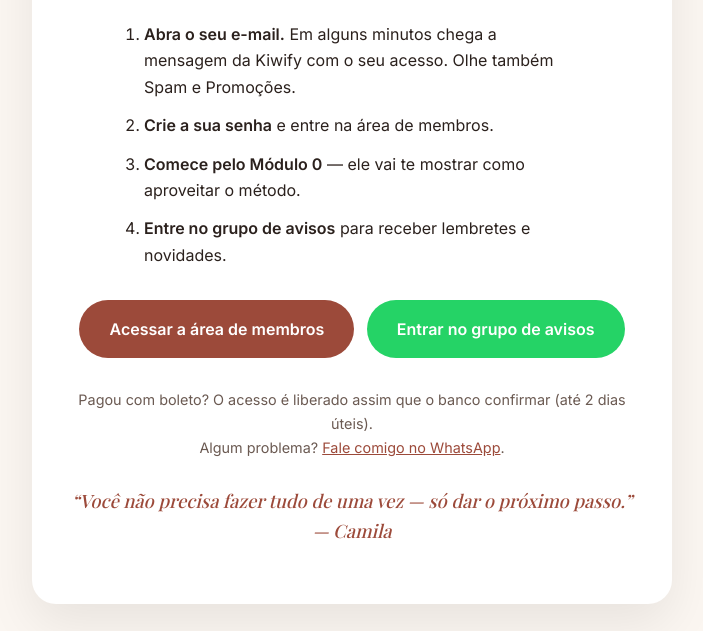
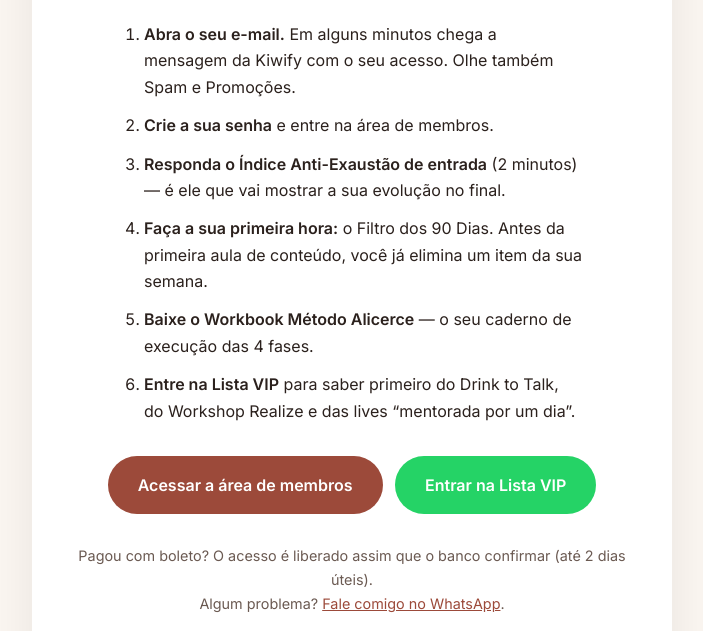
Before and after one commit to martinsscamila13-ui/claude, a plain HTML site: page curso-alicerce/obrigado.html in a window 1280 px wide. Shown: the part 286-917 px from the top of the page, without its empty margins (288-991 px from the left). Drawn offline with nearby package versions, Linux system fonts and the light colour scheme.

Commit message:
WIP: ajustes do agente de vendas nas páginas e e-mails
Co-Authored-By: Claude Opus 5.5 <noreply@anthropic.com>
Claude-Session: https://claude.ai/code/session_014S5cPSvuRSHzqgArWj1H2U

```diff
--- a/curso-alicerce/obrigado.html
+++ b/curso-alicerce/obrigado.html
@@ -6,7 +6,7 @@
 <title>Bem-vinda ao Método Lucro Anti-Exaustão®</title>
 <meta name="robots" content="noindex">
 <link href="https://fonts.googleapis.com/css2?family=Playfair+Display:wght@500;700&family=Inter:wght@400;600&display=swap" rel="stylesheet">
-<!-- Troque LINK_WHATSAPP_GRUPO, LINK_WHATSAPP e LINK_AREA_MEMBROS. Cole o Pixel (evento Purchase) se a Kiwify não disparar automaticamente. -->
+<!-- Troque LINK_GRUPO_VIP, LINK_WHATSAPP e LINK_AREA_MEMBROS. Cole o Pixel (evento Purchase) se a Kiwify não disparar automaticamente. -->
 <style>
   :root{--cor-primaria:#9C4A3A;--cor-fundo:#FBF6F1;--cor-alt:#F2E7DD;--cor-texto:#2B211D;--cor-suave:#6B5A52;--cor-detalhe:#C9A27E}
   *{box-sizing:border-box;margin:0;padding:0}
@@ -30,13 +30,16 @@
     <ol>
       <li><strong>Abra o seu e-mail.</strong> Em alguns minutos chega a mensagem da Kiwify com o seu acesso. Olhe também Spam e Promoções.</li>
       <li><strong>Crie a sua senha</strong> e entre na área de membros.</li>
-      <li><strong>Comece pelo Módulo 0</strong> — ele vai te mostrar como aproveitar o método.</li>
-      <li><strong>Entre no grupo de avisos</strong> para receber lembretes e novidades.</li>
+      <li><strong>Responda o Índice Anti-Exaustão de entrada</strong> (2 minutos) — é ele que vai mostrar a sua evolução no final.</li>
+      <li><strong>Faça a sua primeira hora:</strong> o Filtro dos 90 Dias. Antes da primeira aula de conteúdo, você já elimina um item da sua semana.</li>
+      <li><strong>Baixe o Workbook Método Alicerce</strong> — o seu caderno de execução das 4 fases.</li>
+      <li><strong>Entre na Lista VIP</strong> para saber primeiro do Drink to Talk, do Workshop Realize e das lives “mentorada por um dia”.</li>
     </ol>
     <a class="btn" href="LINK_AREA_MEMBROS">Acessar a área de membros</a>
-    <a class="btn sec" href="LINK_WHATSAPP_GRUPO">Entrar no grupo de avisos</a>
+    <a class="btn sec" href="LINK_GRUPO_VIP">Entrar na Lista VIP</a>
     <p style="margin-top:22px;font-size:.9rem">Pagou com boleto? O acesso é liberado assim que o banco confirmar (até 2 dias úteis).<br>Algum problema? <a href="LINK_WHATSAPP" style="color:var(--cor-primaria)">Fale comigo no WhatsApp</a>.</p>
-    <p class="frase">“Você não precisa fazer tudo de uma vez — só dar o próximo passo.”<br>— Camila</p>
+    <p style="margin-top:18px;font-size:.95rem">🎁 <strong>Conhece outra empresária que vive dizendo “se eu não fizer, ninguém faz”?</strong> Depois da Fase 1 você recebe o seu cupom de indicação: ela ganha desconto e você ganha experiências comigo.</p>
+    <p class="frase">“Quem decide, realiza. Você não precisa fazer tudo de uma vez — só dar o próximo passo.”<br>— Camila</p>
   </div>
 </body>
 </html>
```
